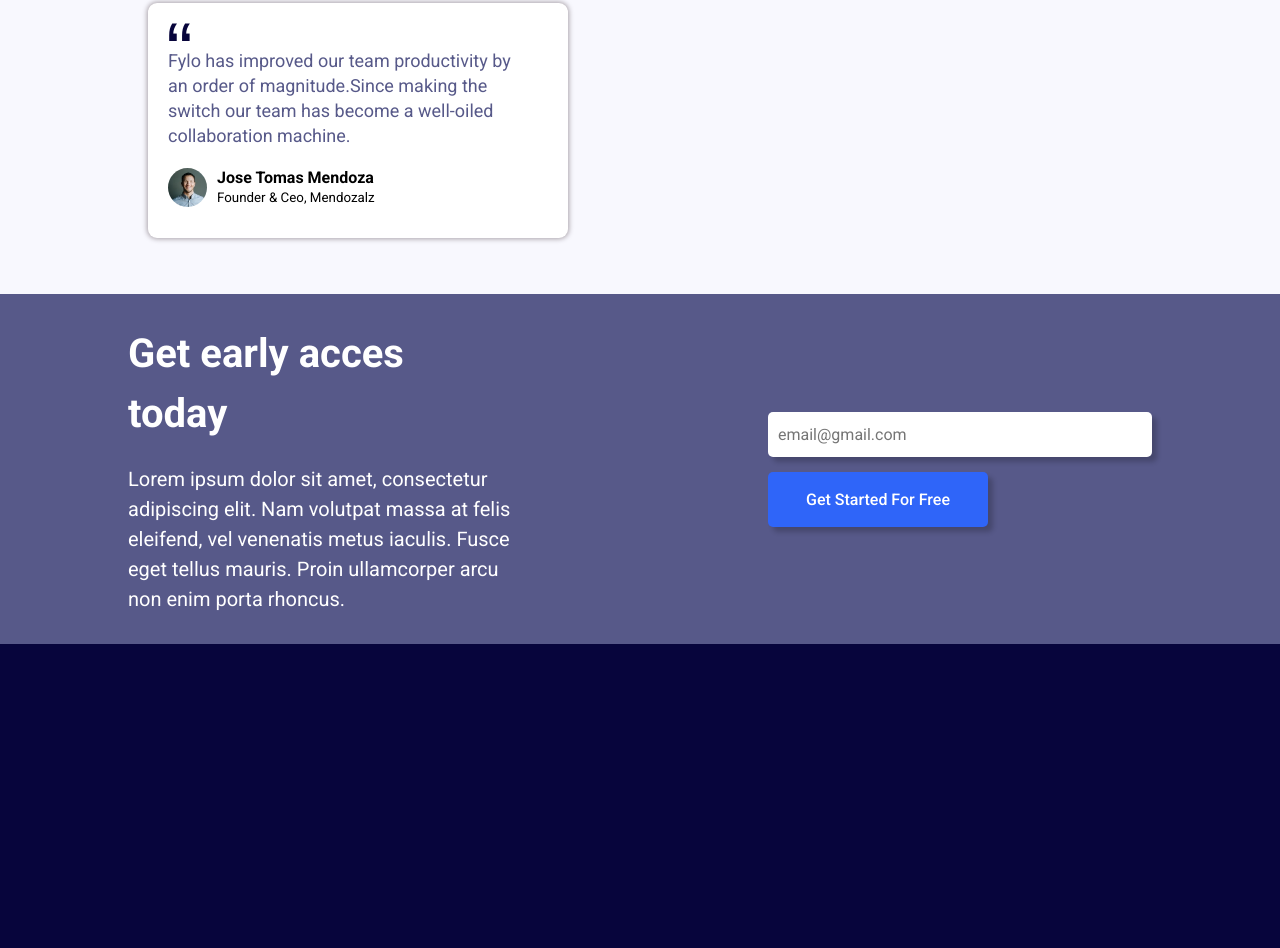
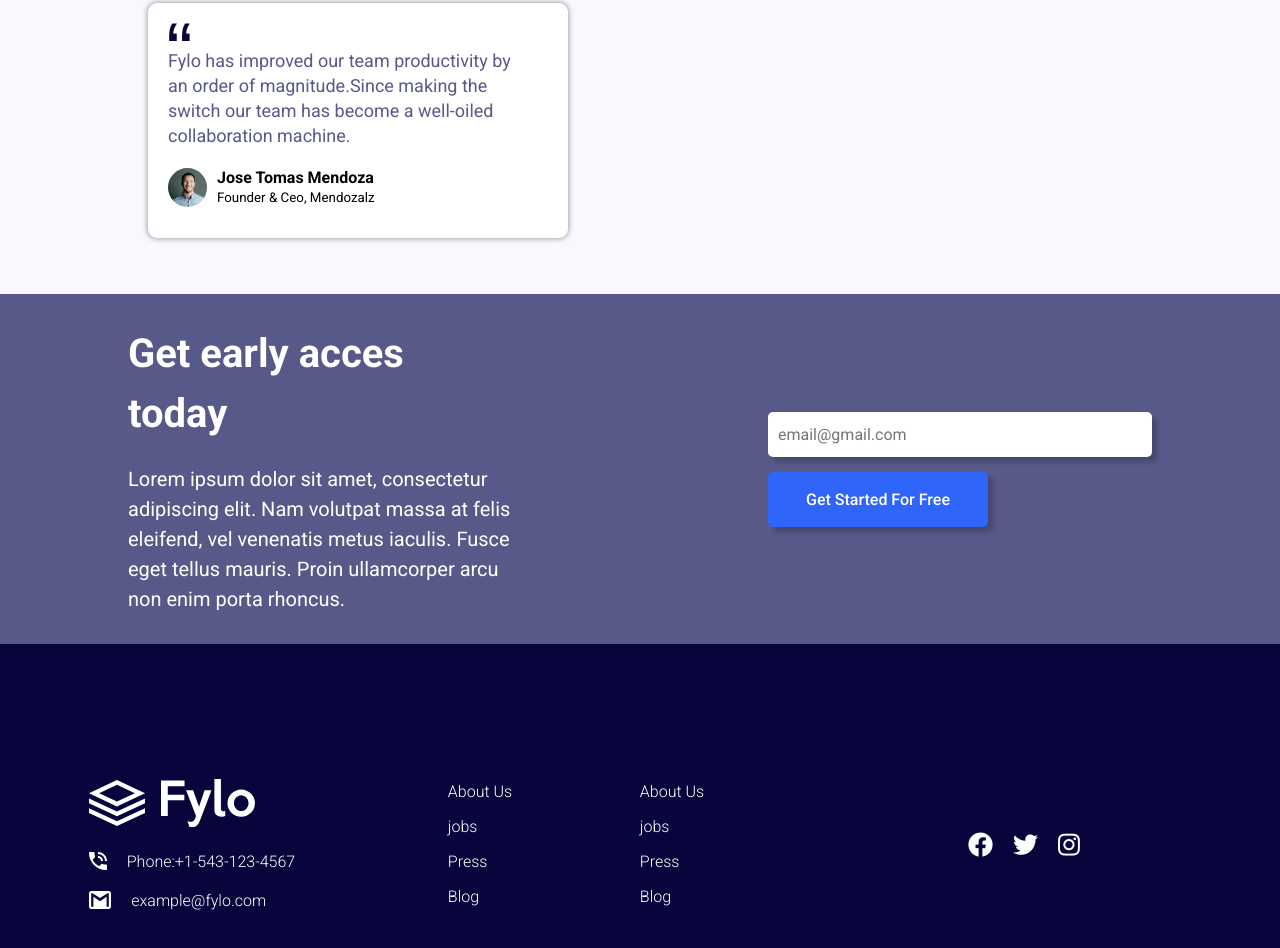
Before and after one commit to joseDEVELO/landing-page, a plain HTML site: page index.html in a window 1280 px wide. Shown: the part 1769-2717 px from the top of the page. Drawn offline with Linux system fonts and the light colour scheme.

Commit message:
14/05/23

```diff
--- a/css/style.css
+++ b/css/style.css
@@ -223,4 +223,48 @@ footer{
     width: 100%;
     height: 400px;
     background-color: #07053C;
+    display: flex;
+    align-items: center;
 }
+.quince {
+    color: #fff;
+    width: 15%;
+}
+.quince h2{
+    font-weight: 300;
+    font-size: 16px;
+    line-height: 35px;
+}
+.treinta{
+ width: 30%;
+}
+.texto h3{
+    font-weight: 300;
+    font-size: 16px;
+}
+.cuarenta{
+    width: 40%;
+}
+.logo{
+    display: flex;
+    justify-content: center;
+    gap: 20px;
+}
+.logo i{
+    font-size: 25px;
+}
+.quince, .treinta, .cuarenta{
+    display: flex;
+    justify-content: center;
+}
+.treinta .texto{
+ display: flex;
+ margin-top: 20px;
+ gap: 20px;
+ color: #fff;
+ font-size: 16px
+}
+.texto img{
+    width: auto;
+    height: 18px;
+}
--- a/index.html
+++ b/index.html
@@ -9,6 +9,8 @@
   <link rel="preconnect" href="https://fonts.googleapis.com">
 <link rel="preconnect" href="https://fonts.gstatic.com" crossorigin>
 <link href="https://fonts.googleapis.com/css2?family=Roboto:wght@100;300;400;500;700;900&display=swap" rel="stylesheet">
+<link rel="stylesheet" href="https://cdnjs.cloudflare.com/ajax/libs/font-awesome/6.4.0/css/all.min.css" integrity="sha512-iecdLmaskl7CVkqkXNQ/ZH/XLlvWZOJyj7Yy7tcenmpD1ypASozpmT/E0iPtmFIB46ZmdtAc9eNBvH0H/ZpiBw==" crossorigin="anonymous" referrerpolicy="no-referrer" />
+
 </head>
 <body>
 <main>
@@ -85,7 +87,45 @@
   </section>
 
   <!-- Footer -->
-  <footer></footer>
+  <footer>
+    <div class="treinta">
+      <div>
+        <img src="/images/logo-footer.svg" alt="">
+        <div class="texto">
+          <img src="/images/icon-phone.svg" alt="">
+          <h3>Phone:+1-543-123-4567</h3>
+        </div>
+        <div class="texto">
+          <img src="/images/icon-email.svg" alt="">
+          <h3>example@fylo.com</h3>
+        </div>
+      </div>
+    </div>
+    <div class="quince">
+      <div>
+        <h2>About Us</h2>
+        <h2>jobs</h2>
+        <h2>Press</h2>
+        <h2>Blog</h2>
+      </div>
+    </div>
+    <div class="quince">
+      <div>
+        <h2>About Us</h2>
+        <h2>jobs</h2>
+        <h2>Press</h2>
+        <h2>Blog</h2>
+      </div>
+    </div>
+    <div class="cuarenta">
+      <div class="logo">
+        <i class="fa-brands fa-facebook" style="color: #ffffff;"></i>
+        <i class="fa-brands fa-twitter" style="color: #ffffff;"></i>
+        <i class="fa-brands fa-instagram" style="color: #ffffff;"></i>
+        </div>
+      </div>
+    </div>
+  </footer>
 </main>
 </body>
 </html>
```
Also changed, not shown: images/logo-footer.svg (added).
